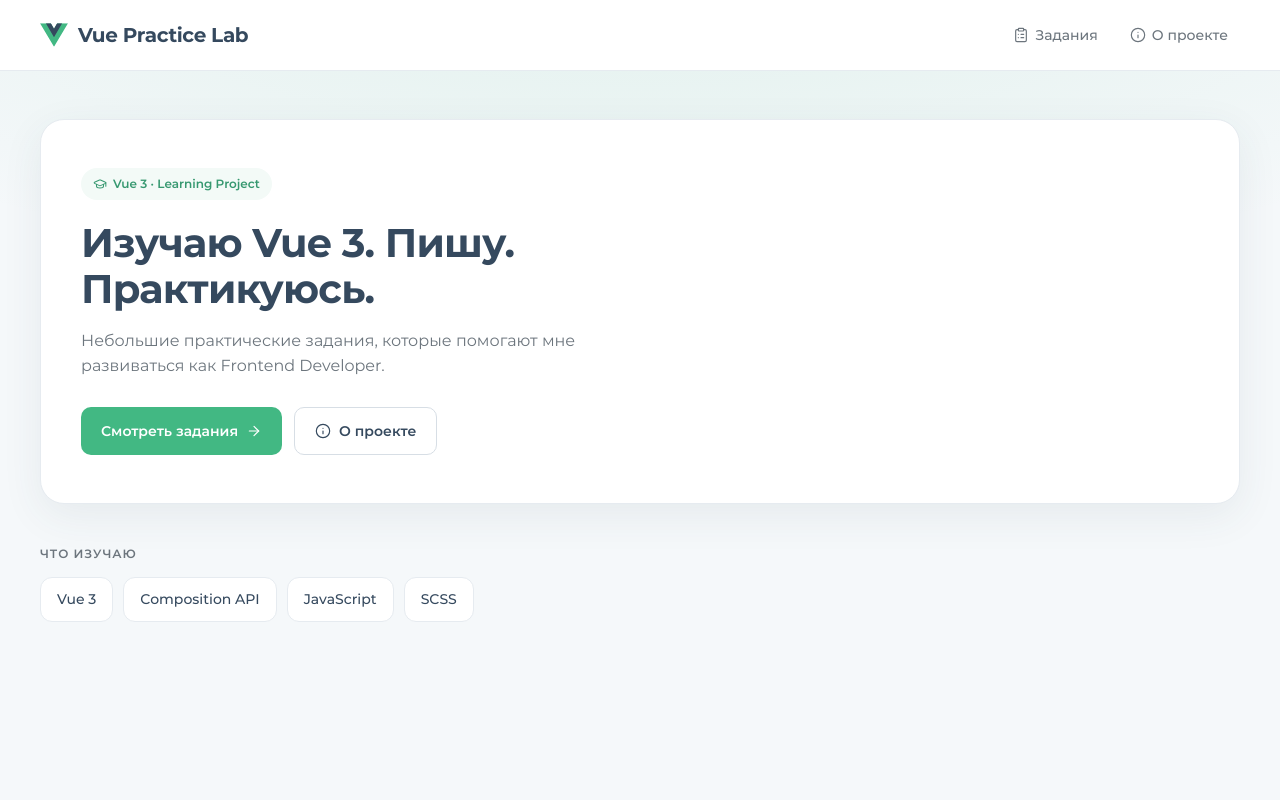
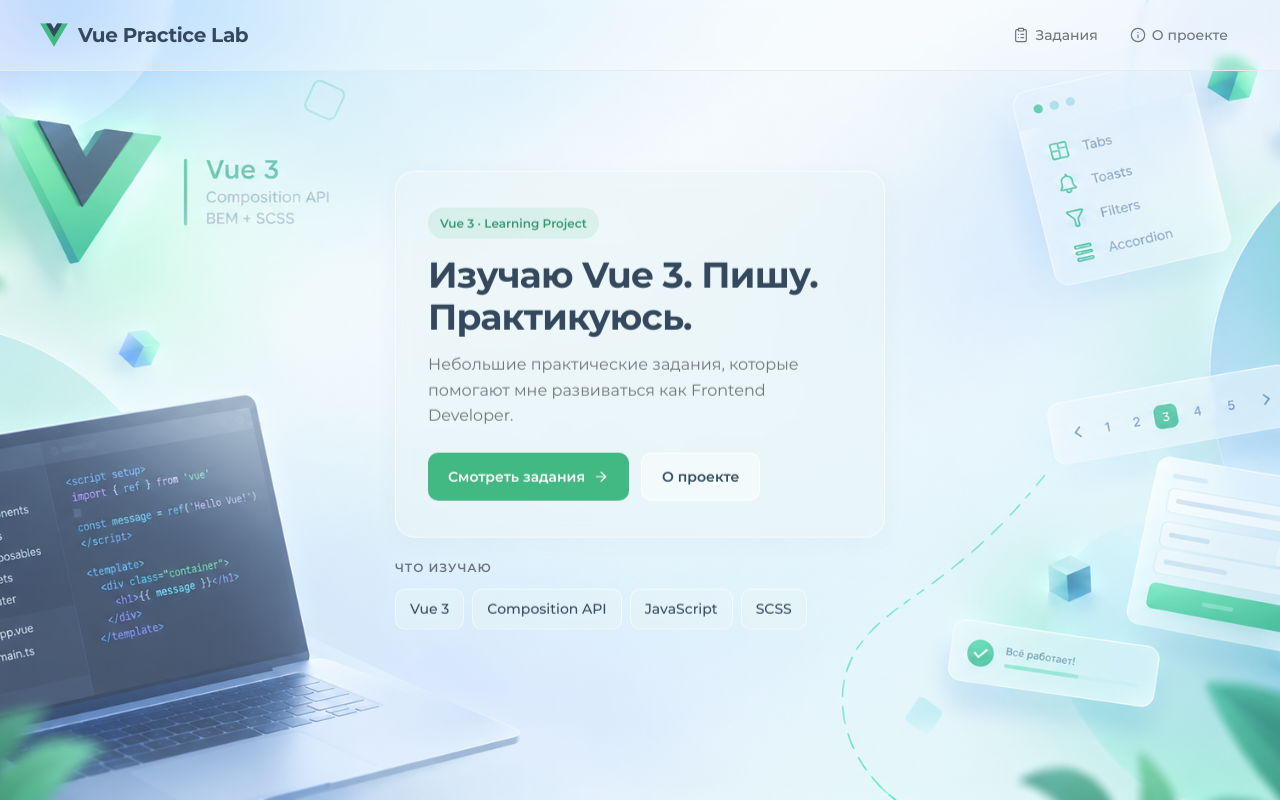
Before and after one commit to pVo83/vue-practice, a Vue app: page / in a window 1280 px wide. Built offline with nearby package versions, Linux system fonts and the light colour scheme.

Commit message:
style: фон главной и overlay-шапка только на home

```diff
--- a/src/assets/scss/variables.scss
+++ b/src/assets/scss/variables.scss
@@ -24,10 +24,20 @@
   --accent: #42b883;
   --accent-hover: #369870;
   --accent-soft: #f3faf7;
+  --accent-soft-alpha: rgb(66 184 131 / 12%);
   --warning: #e6a817;
   --warning-hover: #c9920f;
   --warning-bg: #fff8e6;
   --warning-text: #b8860b;
+  --header-overlay: rgb(255 255 255 / 30%);
+  --landing-veil: rgb(236 247 250 / 18%);
+  --landing-tile: rgb(232 244 247 / 58%);
+  --landing-tile-soft: rgb(232 244 247 / 48%);
+  --landing-border: rgb(255 255 255 / 65%);
+  --landing-border-soft: rgb(255 255 255 / 55%);
+  --landing-border-strong: rgb(255 255 255 / 80%);
+  --landing-fill: rgb(255 255 255 / 45%);
+  --landing-shadow: rgb(53 73 94 / 4%);
 
   // font-sizes
   --ff-h1: 32px;
--- a/src/components/Header.vue
+++ b/src/components/Header.vue
@@ -1,5 +1,5 @@
 <template>
-  <header class="header">
+  <header class="header" :class="{ 'header--overlay': isOverlay }">
     <div class="container header__inner">
       <RouterLink class="header__brand" :to="{ name: 'home' }">
         <svg class="header__logo" width="28" height="28" aria-hidden="true">
@@ -19,6 +19,7 @@
           </svg>
           Задания
         </RouterLink>
+
         <RouterLink
           class="header__link"
           :to="{ name: 'about' }"
@@ -34,11 +35,27 @@
   </header>
 </template>
 
+<script setup>
+import { computed } from "vue"
+import { useRoute } from "vue-router"
+
+const route = useRoute()
+const isOverlay = computed(() => route.name === "home")
+</script>
+
 <style lang="scss" scoped>
 .header {
-  border-bottom: 1px solid var(--border-soft);
+  z-index: 1;
+  width: 100%;
   padding: 16px 0;
   background: var(--white);
+  border-bottom: 1px solid var(--border-soft);
+
+  &--overlay {
+    position: absolute;
+    background: var(--header-overlay);
+    backdrop-filter: saturate(100%) blur(5px);
+  }
 
   &__inner {
     display: flex;
--- a/src/components/ui/TagList.vue
+++ b/src/components/ui/TagList.vue
@@ -1,11 +1,13 @@
 <template>
-  <ul class="tag-list" :aria-label="ariaLabel || undefined">
+  <ul class="tag-list" :class="variantClass" :aria-label="ariaLabel || undefined">
     <li v-for="item in items" :key="item" class="tag-list__item">{{ item }}</li>
   </ul>
 </template>
 
 <script setup>
-defineProps({
+import { computed } from "vue"
+
+const props = defineProps({
   items: {
     type: Array,
     required: true,
@@ -14,7 +16,16 @@ defineProps({
     type: String,
     default: "",
   },
+  variant: {
+    type: String,
+    default: "default",
+    validator: (value) => ["default", "glass"].includes(value),
+  },
 })
+
+const variantClass = computed(() =>
+  props.variant === "default" ? undefined : `tag-list--${props.variant}`,
+)
 </script>
 
 <style lang="scss" scoped>
@@ -32,5 +43,20 @@ defineProps({
     font-size: var(--ff-caption);
     font-weight: 500;
   }
+
+  &--glass {
+    gap: 8px;
+  }
+
+  &--glass &__item {
+    padding: 8px 14px;
+    border: 1px solid var(--landing-border-soft);
+    border-radius: 10px;
+    background: var(--landing-tile-soft);
+    backdrop-filter: blur(8px);
+    color: var(--text);
+    font-size: var(--ff-caption);
+    font-weight: 500;
+  }
 }
 </style>
--- a/src/pages/Home.vue
+++ b/src/pages/Home.vue
@@ -2,16 +2,10 @@
   <main class="landing">
     <div class="container landing__container">
       <section class="landing__hero">
-        <span class="landing__badge">
-          <svg class="landing__badge-icon" width="14" height="14" aria-hidden="true">
-            <use href="#graduation-cap" />
-          </svg>
-          Vue 3 · Learning Project
-        </span>
+        <span class="landing__badge">Vue 3 · Learning Project</span>
         <h1 class="landing__title">Изучаю Vue 3. Пишу. Практикуюсь.</h1>
         <p class="landing__lead">
-          Небольшие практические задания, которые помогают мне развиваться как Frontend
-          Developer.
+          Небольшие практические задания, которые помогают мне развиваться как Frontend Developer.
         </p>
         <div class="landing__actions">
           <RouterLink class="landing__btn landing__btn--primary" :to="{ name: 'tasks' }">
@@ -21,17 +15,13 @@
             </svg>
           </RouterLink>
           <RouterLink class="landing__btn landing__btn--secondary" :to="{ name: 'about' }">
-            <svg class="landing__btn-icon" width="16" height="16" aria-hidden="true">
-              <use href="#info" />
-            </svg>
             О проекте
           </RouterLink>
         </div>
       </section>
-
       <section class="landing__skills" aria-labelledby="landing-skills-title">
         <h2 id="landing-skills-title" class="landing__skills-title">Что изучаю</h2>
-        <TagList :items="skills" />
+        <TagList :items="skills" variant="glass" />
       </section>
     </div>
   </main>
@@ -48,52 +38,53 @@ const skills = ["Vue 3", "Composition API", "JavaScript", "SCSS"]
   flex: 1;
   padding: 48px 0 64px;
   background:
-    radial-gradient(ellipse 80% 50% at 50% -20%, rgb(66 184 131 / 12%), transparent),
-    var(--surface);
+    linear-gradient(var(--landing-veil), var(--landing-veil)),
+    url("@/assets/img/landing-bg.png") center / cover no-repeat;
+  background-color: var(--surface);
 
   &__container {
+    position: absolute;
+    top: 50%;
+    left: 50%;
     display: flex;
     flex-direction: column;
-    gap: 40px;
+    width: min(100% - 30px, 520px);
+    transform: translate(-50%, -50%);
+    gap: 20px;
   }
 
   &__hero {
-    padding: 48px 40px;
-    border: 1px solid var(--border-soft);
-    border-radius: 24px;
-    background: var(--white);
-    box-shadow: 0 12px 40px var(--shadow);
+    padding: 36px 32px;
+    border: 1px solid var(--landing-border);
+    border-radius: 20px;
+    background: var(--landing-tile);
+    backdrop-filter: blur(10px);
+    box-shadow: 0 4px 24px var(--landing-shadow);
   }
 
   &__badge {
     display: inline-flex;
-    align-items: center;
-    gap: 6px;
-    margin-bottom: 20px;
+    margin-bottom: 16px;
     padding: 6px 12px;
     border-radius: 999px;
-    background: var(--accent-soft);
+    background: var(--accent-soft-alpha);
     color: var(--accent-hover);
     font-size: var(--ff-small);
     font-weight: 600;
   }
 
-  &__badge-icon {
-    flex-shrink: 0;
-  }
-
   &__title {
-    margin-bottom: 16px;
+    margin-bottom: 14px;
     max-width: 16ch;
     color: var(--text);
-    font-size: clamp(28px, 4vw, 40px);
+    font-size: clamp(26px, 3.6vw, 36px);
     font-weight: 700;
     line-height: 1.15;
     letter-spacing: -0.02em;
   }
 
   &__lead {
-    margin-bottom: 28px;
+    margin-bottom: 24px;
     max-width: 36rem;
     color: var(--text-muted);
     font-size: var(--ff-body);
@@ -130,8 +121,8 @@ const skills = ["Vue 3", "Composition API", "JavaScript", "SCSS"]
     }
 
     &--secondary {
-      border: 1px solid var(--border);
-      background: var(--white);
+      border: 1px solid var(--landing-border-strong);
+      background: var(--landing-fill);
       color: var(--text);
 
       &:hover {
@@ -146,7 +137,7 @@ const skills = ["Vue 3", "Composition API", "JavaScript", "SCSS"]
   }
 
   &__skills-title {
-    margin-bottom: 14px;
+    margin-bottom: 12px;
     color: var(--text-muted);
     font-size: var(--ff-small);
     font-weight: 600;
@@ -160,7 +151,7 @@ const skills = ["Vue 3", "Composition API", "JavaScript", "SCSS"]
     padding: 24px 0 40px;
 
     &__hero {
-      padding: 32px 20px;
+      padding: 28px 20px;
     }
 
     &__actions {
```
Also changed, not shown: src/assets/img/landing-bg.png (added).
